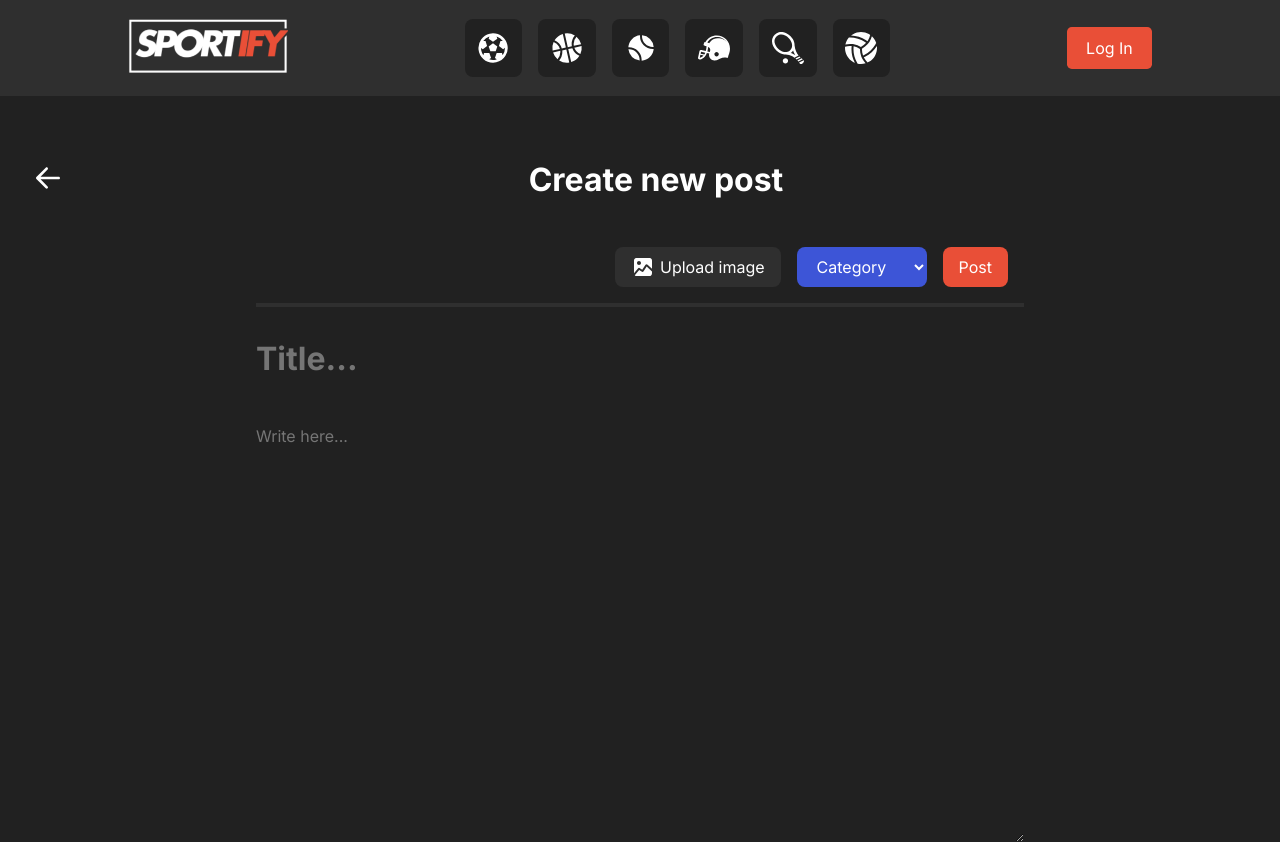
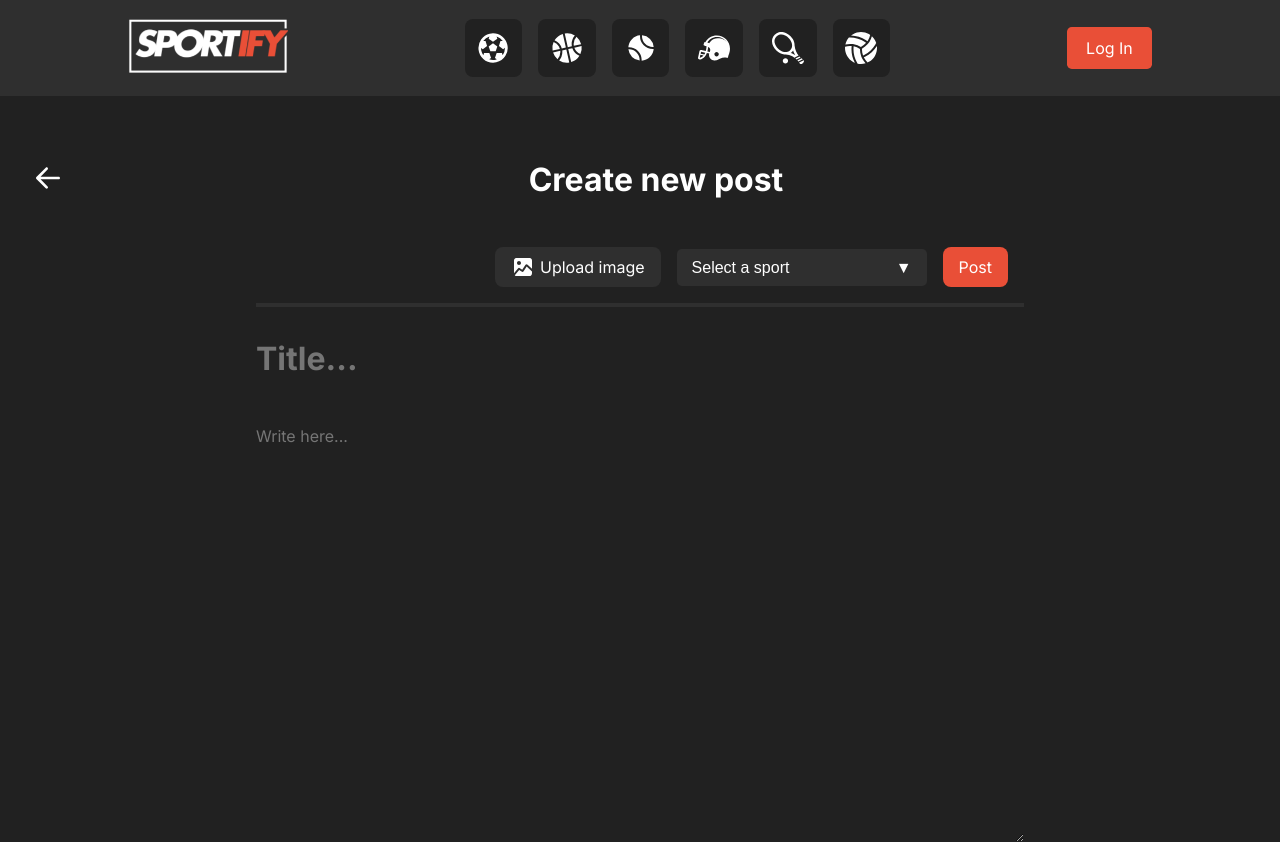
Before and after one commit to hiiramsan/pf_appweb_equipo3, a PHP site: page /create-post.html in a window 1280 px wide. Run offline with PHP 8.4, Linux system fonts and the light colour scheme.

Commit message:
correcciones #2
nnanananna

```diff
--- a/sportify/create-post.html
+++ b/sportify/create-post.html
@@ -292,13 +292,18 @@
             </label>
             <input id="image-upload" type="file" accept="image/*" />
 
-            <select id="category-select" class="option option-select">
-                <option value="" disabled selected>Category</option>
-                <option value="tech">Soccer</option>
-                <option value="lifestyle">Basketball</option>
-                <option value="education">Baseball</option>
-                <option value="sports">Tennis</option>
-            </select>
+            <div class="select-wrapper">
+              <select name="sport" id="sport">
+                  <option value="" disabled selected>Select a sport</option>
+                  <option value="soccer">⚽ Soccer</option>
+                  <option value="basketball">🏀 Basketball</option>
+                  <option value="baseball">⚾ Baseball</option>
+                  <option value="american-football">🏈 American Football</option>
+                  <option value="tennis">🎾 Tennis</option>
+                  <option value="volleyball">🏐 Volleyball</option>
+              </select>
+          </div>
+
             <button class="option" id="post">
                 Post
             </button>
--- a/sportify/css/create-post.css
+++ b/sportify/css/create-post.css
@@ -1,4 +1,4 @@
-@import url('https://fonts.googleapis.com/css2?family=Inter:ital,opsz,wght@0,14..32,100..900;1,14..32,100..900&display=swap');
+@import url("https://fonts.googleapis.com/css2?family=Inter:ital,opsz,wght@0,14..32,100..900;1,14..32,100..900&display=swap");
 
 * {
   box-sizing: border-box;
@@ -8,14 +8,13 @@
 
 :root {
   --dark-color: #212121;
-    --gray-color: #2F2F2F;
-    --red-color: #E94F37;
-    --light-gray-color: #B2ABAB;
+  --gray-color: #2f2f2f;
+  --red-color: #e94f37;
+  --light-gray-color: #b2abab;
 }
 
 body {
   background-color: var(--dark-color);
-
 }
 
 .top {
@@ -24,7 +23,7 @@ body {
   justify-content: space-between;
   align-items: center;
   padding: 2em;
-    font-family: 'Inter', sans-serif;
+  font-family: "Inter", sans-serif;
   color: #fff;
   margin-top: 8em;
 }
@@ -50,10 +49,9 @@ main {
   align-items: center;
   padding: 1em;
   color: #fff;
-    font-family: 'Inter', sans-serif;
+  font-family: "Inter", sans-serif;
   float: right;
   gap: 1em;
-
 }
 
 .option-btns svg {
@@ -78,7 +76,7 @@ main {
   border-radius: 0.5em;
   background-color: var(--gray-color);
   color: #fff;
-    font-family: 'Inter', sans-serif;
+  font-family: "Inter", sans-serif;
   cursor: pointer;
   font-size: 1em;
   border: none;
@@ -86,10 +84,6 @@ main {
 
 input#image-upload {
   display: none;
-}
-
-.option-btns #category-select {
-    background-color: #3D55D7;
 }
 
 .option-btns #post {
@@ -109,7 +103,7 @@ input#image-upload {
   color: #fff;
   border: none;
   background: none;
-    font-family: 'Inter', sans-serif;
+  font-family: "Inter", sans-serif;
   font-size: 1em;
 }
 
@@ -125,8 +119,57 @@ input#image-upload {
   color: #fff;
   border: none;
   background: none;
-    font-family: 'Inter', sans-serif;
+  font-family: "Inter", sans-serif;
   font-size: 1em;
   min-height: 10em;
   resize: vertical;
 }
+
+.select-wrapper {
+    position: relative;
+    width: 250px;
+}
+
+.select-wrapper::after {
+    content: '\25BC';
+    position: absolute;
+    top: 50%;
+    color: #fff;
+    right: 15px;
+    transform: translateY(-50%);
+    pointer-events: none;
+}
+
+select {
+    appearance: none;
+    -webkit-appearance: none;
+    width: 100%;
+    padding: 10px 15px;
+    font-size: 16px;
+    border: none;
+    border-radius: 5px;
+    background-color: var(--gray-color);
+    cursor: pointer;
+    outline: none;
+    color: #fff;
+}
+
+select:focus {
+    outline: none;
+    border-color: var(--red-color);
+    box-shadow: 0 0 0 2px rgba(0,123,255,.25);
+}
+
+option {
+    padding: 10px;
+    background-color: var(--gray-color);
+    font-size: 1em;
+    color: #fff;
+}
+
+.sports-icon {
+    width: 20px;
+    height: 20px;
+    vertical-align: middle;
+    margin-right: 10px;
+}
```
Also changed, not shown: sportify/css/style.css (+3 -6 lines). Lines whose indentation alone changed are shown as unchanged.
